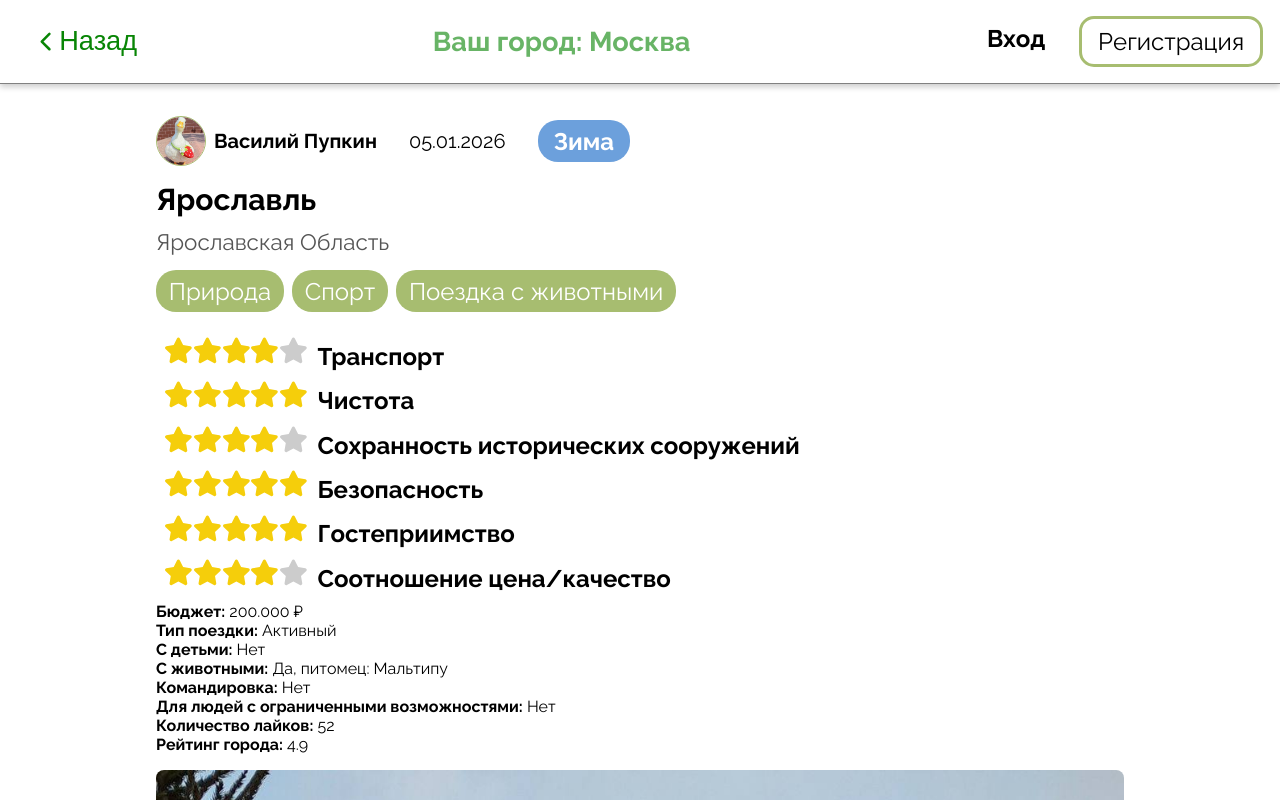
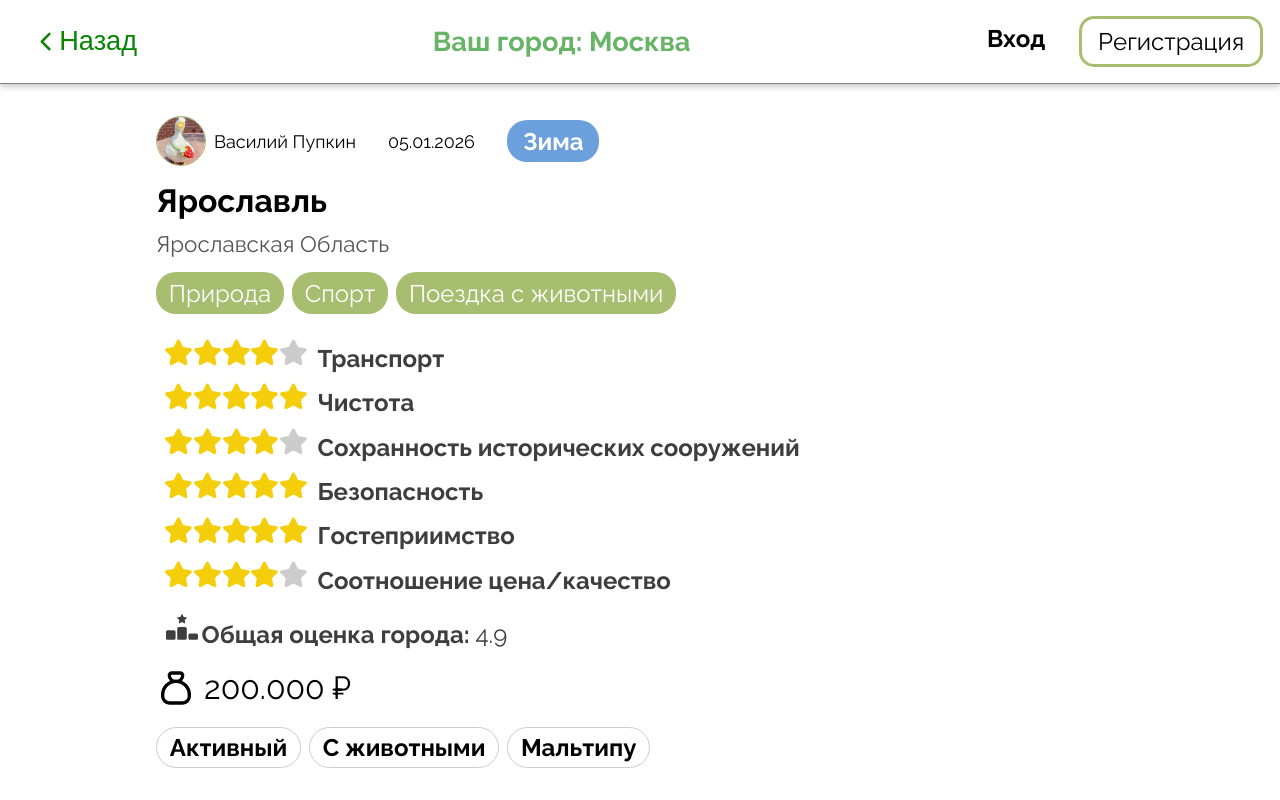
Before and after one commit to nastiarom/city-viewpoint, a React (Vite) app in the folder city-viewpoint/: page /review/1 in a window 1280 px wide. Shown: the top 800 px of the page. Built offline with nearby package versions, Linux system fonts and the light colour scheme.

Commit message:
review page updated

```diff
--- a/city-viewpoint/src/components/CitySearch/CitySearch.css
+++ b/city-viewpoint/src/components/CitySearch/CitySearch.css
@@ -13,7 +13,7 @@
   border-radius: 20px;
   border: 2px solid #a7bd70;
   font-size: 1.4rem;
-  width: 250px;
+  width: 300px;
   min-width: 0;
   flex: 1 1 0;
   box-sizing: border-box;
--- a/city-viewpoint/src/data/reviews.js
+++ b/city-viewpoint/src/data/reviews.js
@@ -99,8 +99,8 @@ const reviews = [
     hospitality: 4,
     price_quality_ratio: 4,
     with_kids: false,
-    with_pets: false,
-    pet: null,
+    with_pets: true,
+    pet: 'Померанский шпиц',
     buisness_trip: false,
     physically_challenged: false,
     like_count: 28,
--- a/city-viewpoint/src/pages/unauthorized/Review/Review.css
+++ b/city-viewpoint/src/pages/unauthorized/Review/Review.css
@@ -17,7 +17,7 @@
 
 .review-city-block h2 {
   margin: 0;
-  font-size: 30px;
+  font-size: 32px;
 }
 
 .review-region {
@@ -46,6 +46,7 @@
 
 .review-ratings {
     font-size: 1.5rem;
+    color: #3f3e3e;
 }
 
 .review-ratings p{
@@ -53,6 +54,10 @@
 }
 .review-ratings strong{
     margin-left: 0.6rem;
+}
+
+.review-peculiarities {
+  font-size: 2rem;
 }
 .season-circle {
   display: inline-block;
--- a/city-viewpoint/src/pages/unauthorized/Review/Review.jsx
+++ b/city-viewpoint/src/pages/unauthorized/Review/Review.jsx
@@ -5,6 +5,9 @@ import reviews from '../../../data/reviews';
 import reviewsText from '../../../data/reviews_text';
 import users from '../../../data/users';
 import { FaStar } from 'react-icons/fa';
+import { TbMoneybag } from "react-icons/tb";
+import { FaRankingStar } from "react-icons/fa6";
+import { FcLike } from "react-icons/fc";
 import './Review.css';
 
 function formatDate(dateString) {
@@ -23,7 +26,7 @@ function Stars({ rating }) {
       {[...Array(totalStars)].map((_, i) => (
         <FaStar
           key={i}
-          style={{ color: i < rating ? '#f5ce0bff' : '#ccc' , fontSize:'1.8rem'}}
+          style={{ color: i < rating ? '#f5ce0bff' : '#ccc', fontSize: '1.8rem' }}
         />
       ))}
     </span>
@@ -74,7 +77,7 @@ function Review() {
       <ReviewHeader />
       <main style={{ maxWidth: '1000px', margin: '2rem auto', padding: '0 1rem' }}>
         <div className="review-top-row">
-            <div style={{ display: 'flex', alignItems: 'center', fontSize: '20px' }}>
+          <div style={{ display: 'flex', alignItems: 'center', fontSize: '18px', fontWeight: 'lighter' }}>
             <span className="user-photo-circle">
               {user && user.photo ? (
                 <img src={user.photo} alt={`Фото пользователя ${nickname}`} />
@@ -87,7 +90,7 @@ function Review() {
             </span>
             {nickname}
           </div>
-          <div style={{fontSize: '20px', fontWeight: 'lighter'}}>{formatDate(review.date)}</div>
+          <div style={{ fontSize: '18px', fontWeight: 'lighter' }}>{formatDate(review.date)}</div>
           <div>
             <span className={`season-circle ${getSeasonClass(review.season)}`}>{review.season}</span>
           </div>
@@ -128,21 +131,46 @@ function Review() {
             <Stars rating={review.price_quality_ratio} />
             <strong>Соотношение цена/качество</strong>
           </p>
+          <p style={{marginTop:'1rem'}}><strong><FaRankingStar style={{marginRight:'4px', fontSize:'2rem'}} />Общая оценка города: </strong>{review.city_rating}</p>
         </div>
-        <p><strong>Бюджет:</strong> {review.budget.toLocaleString('de-DE')} ₽</p>
-        <p><strong>Тип поездки:</strong> {review.type}</p>
-        <p><strong>С детьми:</strong> {review.with_kids ? 'Да' : 'Нет'}</p>
-        <p><strong>С животными:</strong> {review.with_pets ? `Да, питомец: ${review.pet}` : 'Нет'}</p>
-        <p><strong>Командировка:</strong> {review.buisness_trip ? 'Да' : 'Нет'}</p>
-        <p><strong>Для людей с ограниченными возможностями:</strong> {review.physically_challenged ? 'Да' : 'Нет'}</p>
-        <p><strong>Количество лайков:</strong> {review.like_count}</p>
-        <p><strong>Рейтинг города:</strong> {review.city_rating}</p>
-
-        <img
-          src={review.main_photo}
-          alt={`Фото города ${review.city}`}
-          style={{ maxWidth: '100%', borderRadius: '8px', marginTop: '1rem' }}
-        />
+        <div style={{ display: 'flex', alignItems: 'center', gap: '0.5rem', fontSize: '2rem', marginBottom: '1.2rem', marginTop: '1.2rem' }}>
+          <TbMoneybag style={{ fontSize: '2.5rem' }} />
+          <p><strong></strong> {review.budget.toLocaleString('de-DE')} ₽</p>
+        </div>
+        <div
+          className="review-trip-info"
+          style={{
+            display: 'flex',
+            flexWrap: 'wrap',
+            gap: '0.5rem',
+            marginBottom: '1rem',
+          }}
+        >
+          {[
+            review.type && { label: review.type },
+            review.with_kids && { label: 'С детьми' },
+            review.with_pets && { label: 'С животными' },
+            review.with_pets && { label: review.pet },
+            review.buisness_trip && { label: 'Деловая поездка' },
+            review.physically_challenged && { label: 'С ограниченными возможностями' },
+          ]
+            .filter(Boolean)
+            .map(({ label, value }, idx) => (
+              <div
+                key={idx}
+                style={{
+                  border: '1px solid #ccc',
+                  borderRadius: '50px',
+                  padding: '0.3rem 0.8rem',
+                  fontSize: '1.5rem',
+                  whiteSpace: 'nowrap',
+                  fontWeight: 'lighter'
+                }}
+              >
+                <strong>{label}</strong> {value}
+              </div>
+            ))}
+        </div>
 
         {reviewText && (
           <section className="review-text-sections" style={{ marginTop: '2rem' }}>
@@ -167,8 +195,15 @@ function Review() {
                 <p>{text}</p>
               </div>
             ))}
+                <div style={{display: 'flex', alignItems: 'center', gap: '0.5rem'}}><FcLike style={{fontSize:'3rem'}}/><p style={{fontSize:'1.8rem'}}> {review.like_count}</p></div>
+                <p style={{color:'gray', marginTop: '2rem'}}><i>{nickname}, {formatDate(review.date)}</i> </p>
           </section>
         )}
+                            <img
+          src={review.main_photo}
+          alt={`Фото города ${review.city}`}
+          style={{ maxWidth: '100%', borderRadius: '8px', marginTop: '1rem' }}
+        />
       </main>
       <Footer />
     </>
```
Lines whose indentation alone changed are shown as unchanged.
